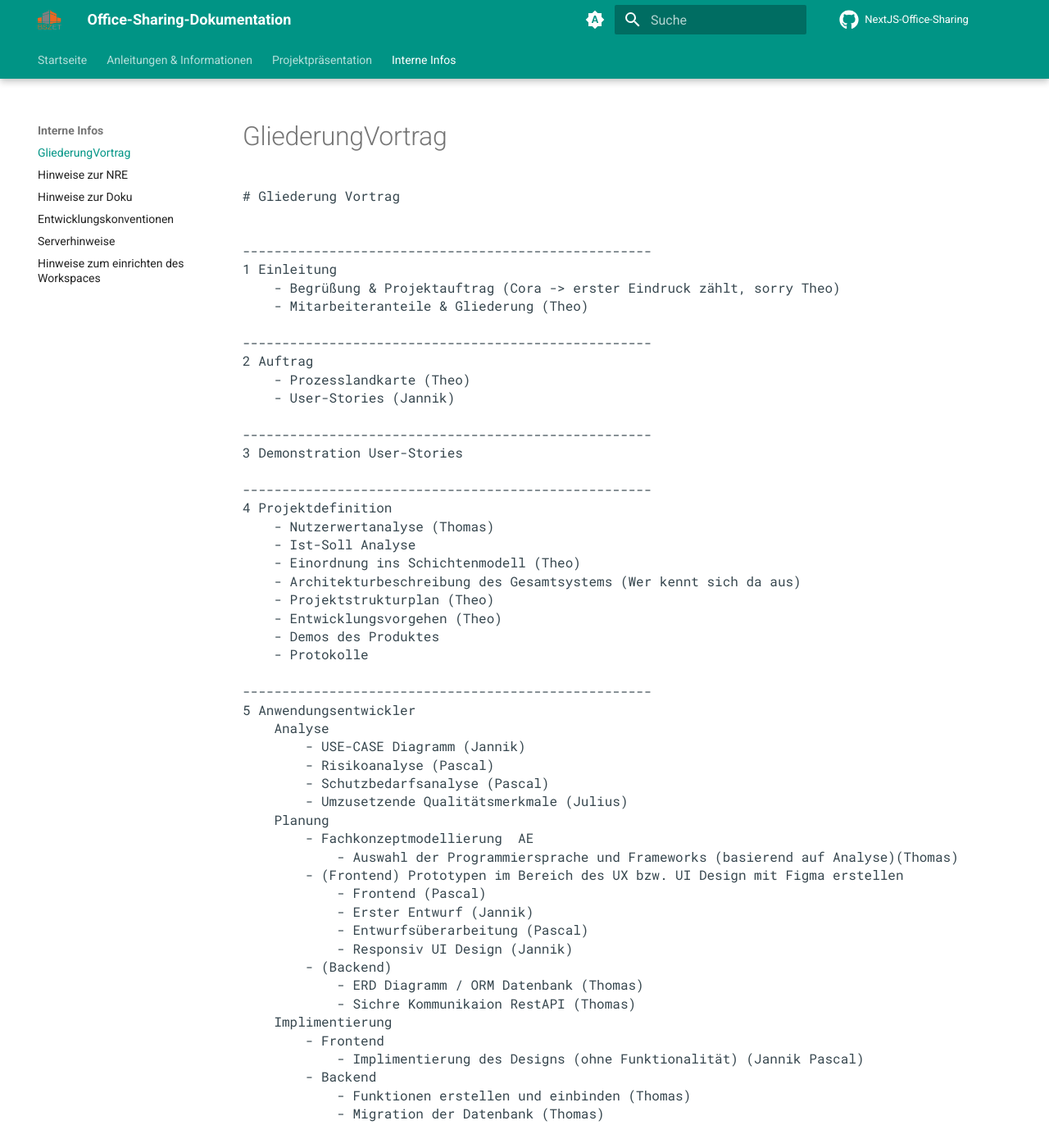
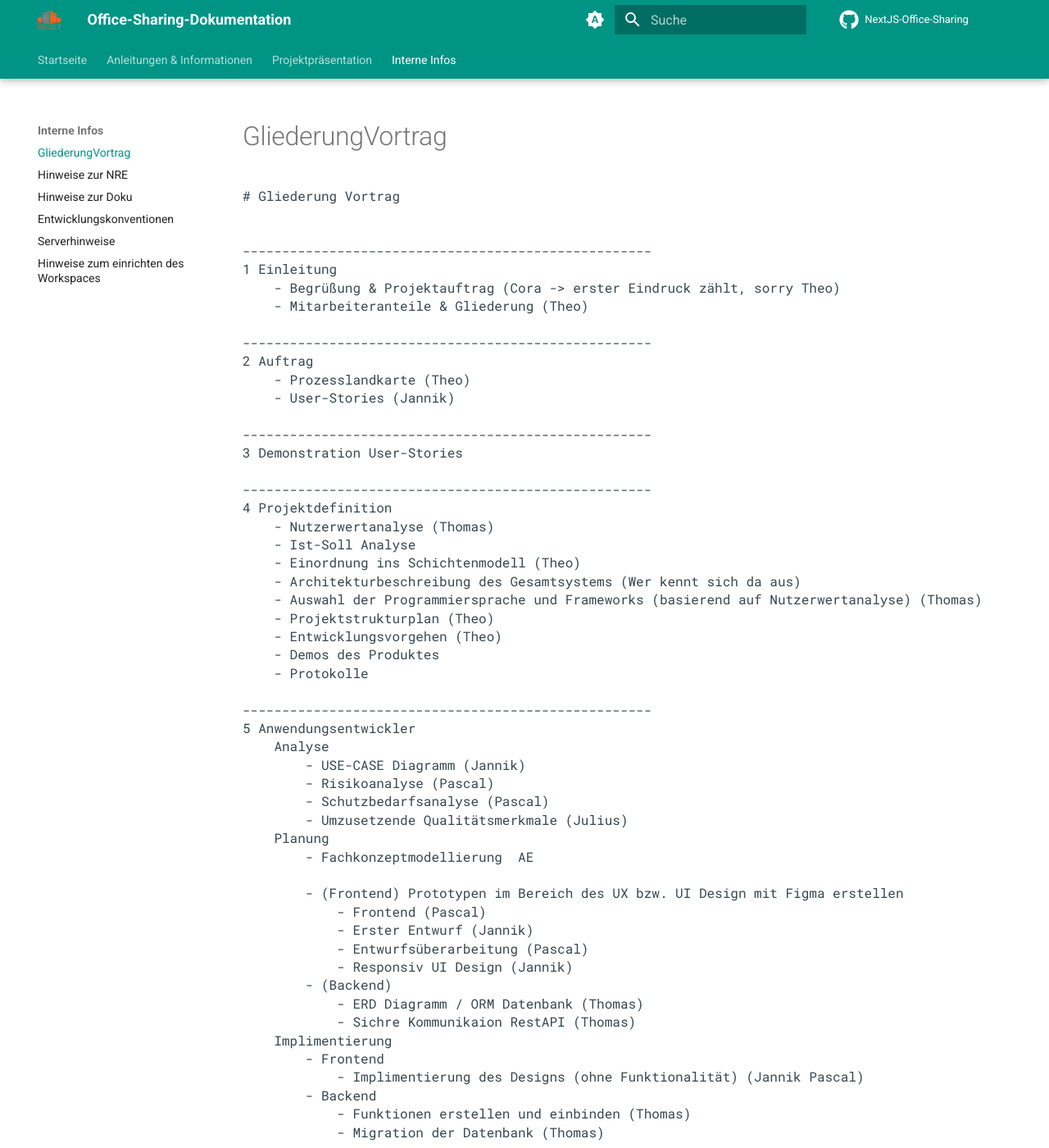
Before and after one commit to gz-bad-erzland-p2/Dokumentation, an MkDocs documentation site: the page built from docs/{Interne Informationen}/GliederungVortrag.md, in a window 1280 px wide and 1400 px high. Shown: the whole window at 82% size. Built offline with MkDocs 1.6.1 and Material for MkDocs 9.7.7, drawn with Linux system fonts in a browser that asks for light colours; comment, search, counter and statistics services are not loaded; part of the change alters nothing that is shown; some of the changed text lies outside the part shown.

Commit message:
Update GliederungVortrag.md

```diff
--- a/docs/{Interne Informationen}/GliederungVortrag.md
+++ b/docs/{Interne Informationen}/GliederungVortrag.md
@@ -23,6 +23,7 @@
 	- Ist-Soll Analyse
 	- Einordnung ins Schichtenmodell (Theo)
 	- Architekturbeschreibung des Gesamtsystems (Wer kennt sich da aus)
+	- Auswahl der Programmiersprache und Frameworks (basierend auf Nutzerwertanalyse) (Thomas)
 	- Projektstrukturplan (Theo)
 	- Entwicklungsvorgehen (Theo)
 	- Demos des Produktes
@@ -37,7 +38,7 @@
 		- Umzusetzende Qualitätsmerkmale (Julius)
 	Planung
 		- Fachkonzeptmodellierung  AE
-			- Auswahl der Programmiersprache und Frameworks (basierend auf Analyse)(Thomas)
+
 		- (Frontend) Prototypen im Bereich des UX bzw. UI Design mit Figma erstellen
 			- Frontend (Pascal)
 			- Erster Entwurf (Jannik)
```
